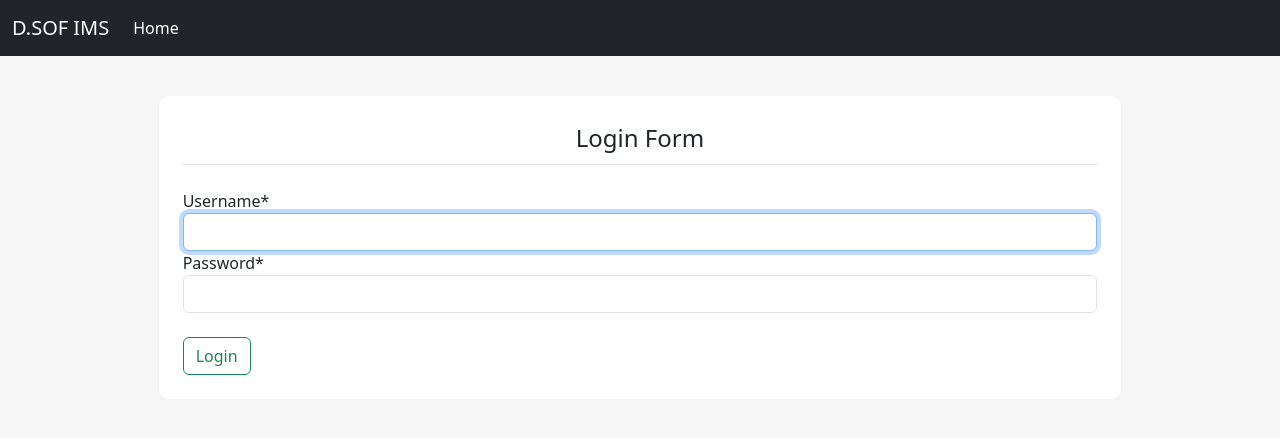
After one commit to Khalidltf/inventoryManagementSystem, a Django app: page / in a window 1280 px wide. The commit adds this page. Shown: the top 438 px of the page. Run offline with Django 4.2, Linux system fonts and the light colour scheme; parts of the project's set-up code (start-up, migrations or seed data) failed here and were passed over; some libraries are stand-ins or nearby versions.

Commit message:
User Login and Logout
Signed-off-by: khalidlotfi <khalidlotfi2005@gmail.com>

```diff
--- a/inventoryManagementSystem/urls.py
+++ b/inventoryManagementSystem/urls.py
@@ -16,8 +16,11 @@ Including another URLconf
 """
 from django.contrib import admin
 from django.urls import path, include
+from django.contrib.auth import views as auth_views
 
 urlpatterns = [
     path('admin/', admin.site.urls),
-    path('', include('inventory.urls')),
+    path('inventory/', include('inventory.urls')),
+    path("", auth_views.LoginView.as_view(template_name="inventory_system/login.html"), name="login"),
+    path("logout/", auth_views.LogoutView.as_view(template_name="inventory_system/logout.html"), name="logout")
 ]
--- /dev/null
+++ b/static/css/main.css
@@ -0,0 +1,10 @@
+body {
+  background-color: rgb(245, 245, 245);
+}
+
+.content-section {
+  background: #fff;
+  margin: 40px;
+  padding: 1.5rem 1.5rem;
+  border-radius: 10px;
+}
--- /dev/null
+++ b/templates/inventory_system/login.html
@@ -0,0 +1,20 @@
+{% extends "../layout.html" %}
+{% load crispy_forms_tags %}
+{% load static %}
+{% block content %}
+<div class="content-section">
+  {{ form.media }}
+  <form method="POST">
+    <fieldset>
+      <legend class="border-bottom pb-2 mb-4 text-center">Login Form</legend>
+      {% csrf_token %}
+      <div class="form-group">
+        {{ form|crispy  }}
+      </div>
+      <div class="form-group pt-4">
+        <button class="btn btn-outline-success" type="submit">Login</button>
+      </div>
+    </fieldset>
+  </form>
+</div>
+{% endblock %}
--- a/templates/layout.html
+++ b/templates/layout.html
@@ -1,9 +1,11 @@
+{% load static %}
 <!DOCTYPE html>
 <html lang="en">
 <head>
   <meta charset="UTF-8">
   <meta name="viewport" content="width=device-width, initial-scale=1.0">
   <link href="https://cdn.jsdelivr.net/npm/bootstrap@5.3.2/dist/css/bootstrap.min.css" rel="stylesheet" integrity="sha384-T3c6CoIi6uLrA9TneNEoa7RxnatzjcDSCmG1MXxSR1GAsXEV/Dwwykc2MPK8M2HN" crossorigin="anonymous">
+  <link rel="stylesheet" href="{% static 'css/main.css' %}" type="text/css">
 
   {% if title %}
     <title> ims-{{title}} </title>
@@ -25,6 +27,11 @@
           <li class="nav-item">
             <a class="nav-link active" aria-current="page" href="#">Home</a>
           </li>
+        {% if request.user.is_authenticated %}
+          <li class="nav-item">
+            <a class="nav-link active" aria-current="page" href="{% url 'logout' %}">Logout</a>
+          </li>
+        {% endif %}
         </ul>
       </div>
     </div>
```
Also changed, not shown: inventoryManagementSystem/settings.py (+13 -0 lines), templates/inventory_system/logout.html (added, +9 -0 lines), db.sqlite3.
